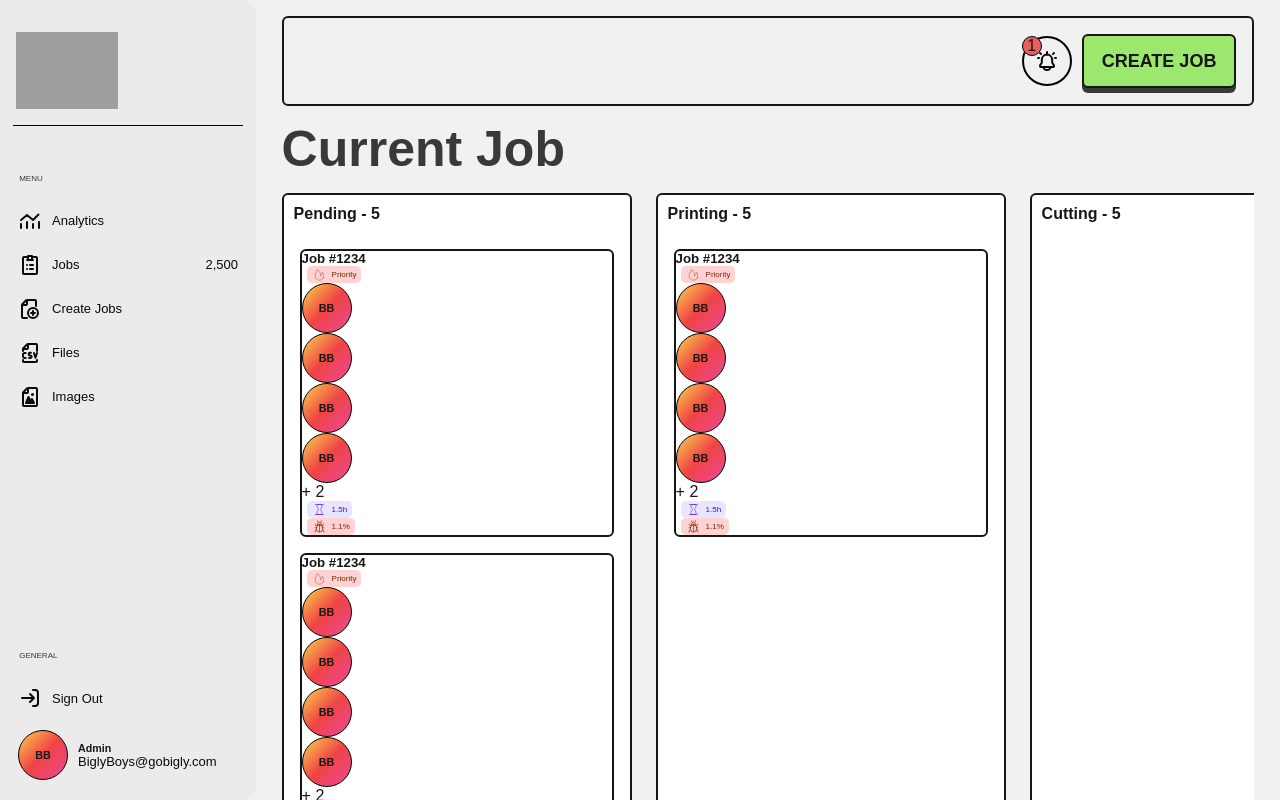
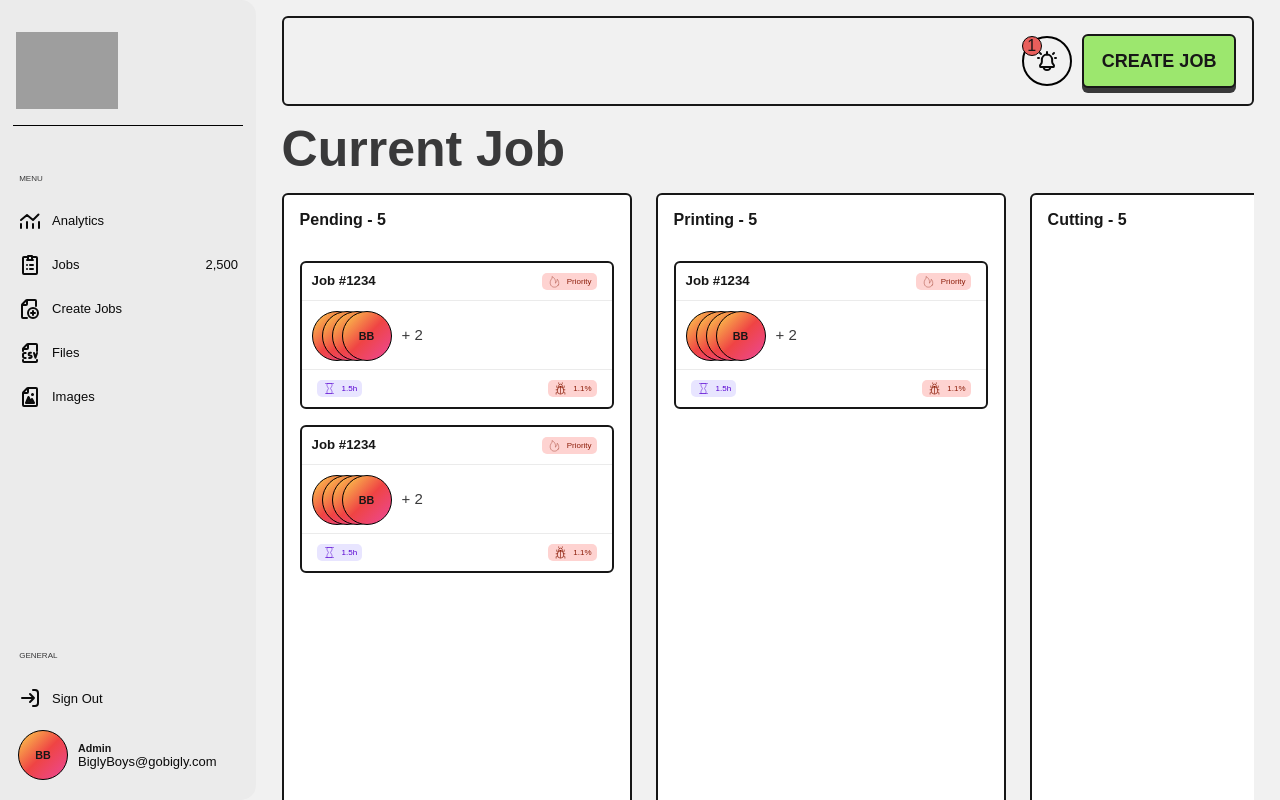
Before and after one commit to mondragon-ai/bigly-production-tracking, a Next.js app: page /jobs in a window 1280 px wide. Built offline with nearby package versions, Linux system fonts and the light colour scheme; grey boxes are pictures that could not be loaded.

Commit message:
job styling

```diff
--- a/src/components/jobs.tsx/Jobs.module.css
+++ b/src/components/jobs.tsx/Jobs.module.css
@@ -447,9 +447,9 @@
   margin-bottom: 1rem;
 }
 
-.kanbanBoard > header,
-.kanbanBoard > div,
-.kanbanBoard > footer {
+.kanbanBoard .box > header,
+.kanbanBoard .box > div,
+.kanbanBoard .box > footer {
   position: relative;
   display: flex;
   flex-direction: row;
@@ -461,24 +461,24 @@
   padding: 10px;
 }
 
-.kanbanBoard > div {
+.kanbanBoard .box > div {
   flex-direction: column;
   justify-content: flex-start;
 }
 
-.kanbanBoard > div {
+.kanbanBoard .box > div {
   border-top: 1px solid var(--secondary-background);
   border-bottom: 1px solid var(--secondary-background);
   height: 70px;
 }
 
-.kanbanBoard > div > div {
+.kanbanBoard .box > div > div {
   position: absolute;
   left: 10px;
   top: 10px;
 }
 
-.kanbanBoard > div > p {
+.kanbanBoard .box > div > p {
   position: absolute;
   left: 100px;
   top: 50%;
@@ -489,16 +489,16 @@
   color: var(--secondary-text);
 }
 
-.kanbanBoard > div > div:nth-child(4) {
+.kanbanBoard .box > div > div:nth-child(4) {
   left: 40px;
 }
-.kanbanBoard > div > div:nth-child(3) {
+.kanbanBoard .box > div > div:nth-child(3) {
   left: 30px;
 }
-.kanbanBoard > div > div:nth-child(2) {
+.kanbanBoard .box > div > div:nth-child(2) {
   left: 20px;
 }
-.kanbanBoard > div > div:first-child {
+.kanbanBoard .box > div > div:first-child {
   left: 10px;
   top: 10px;
 }
```
